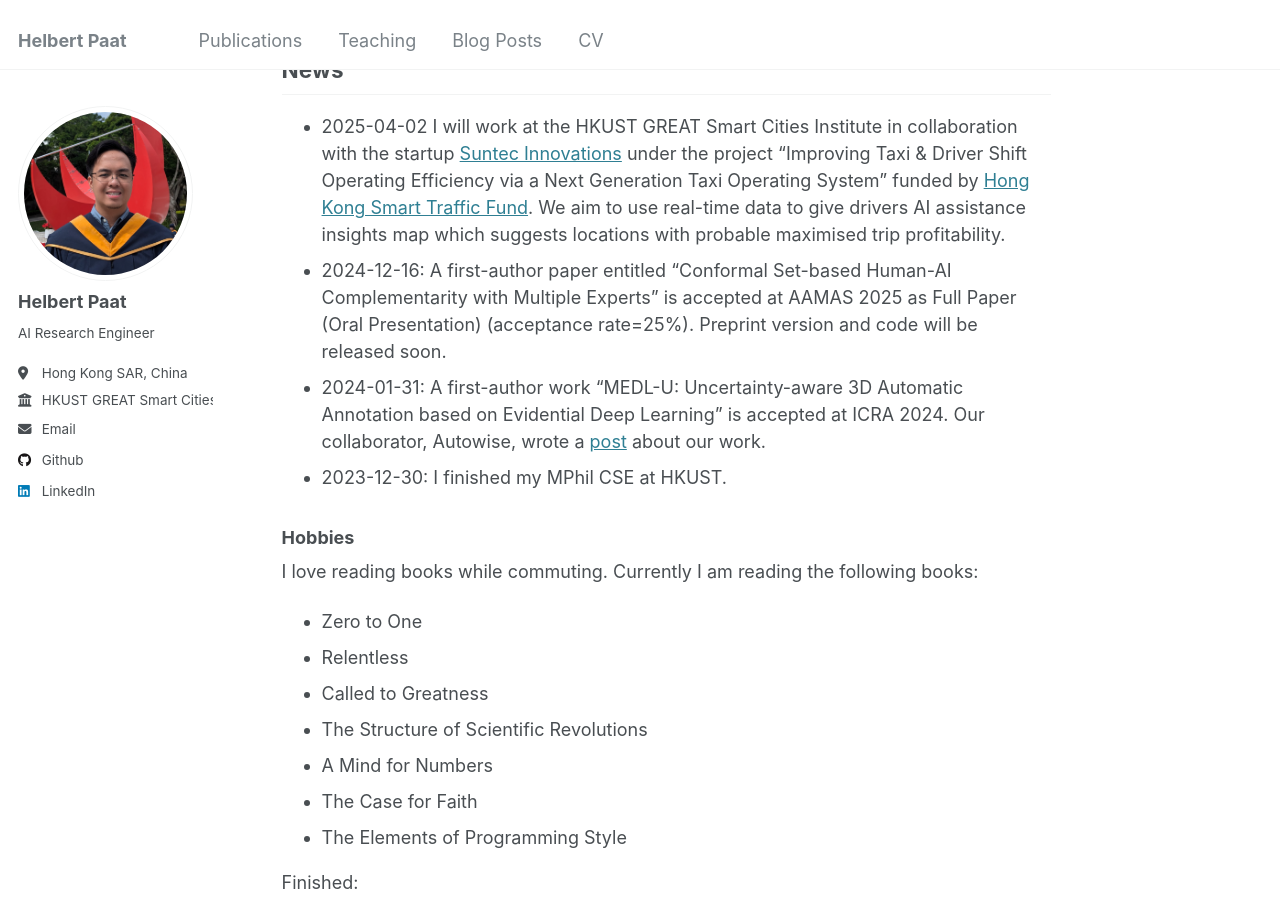
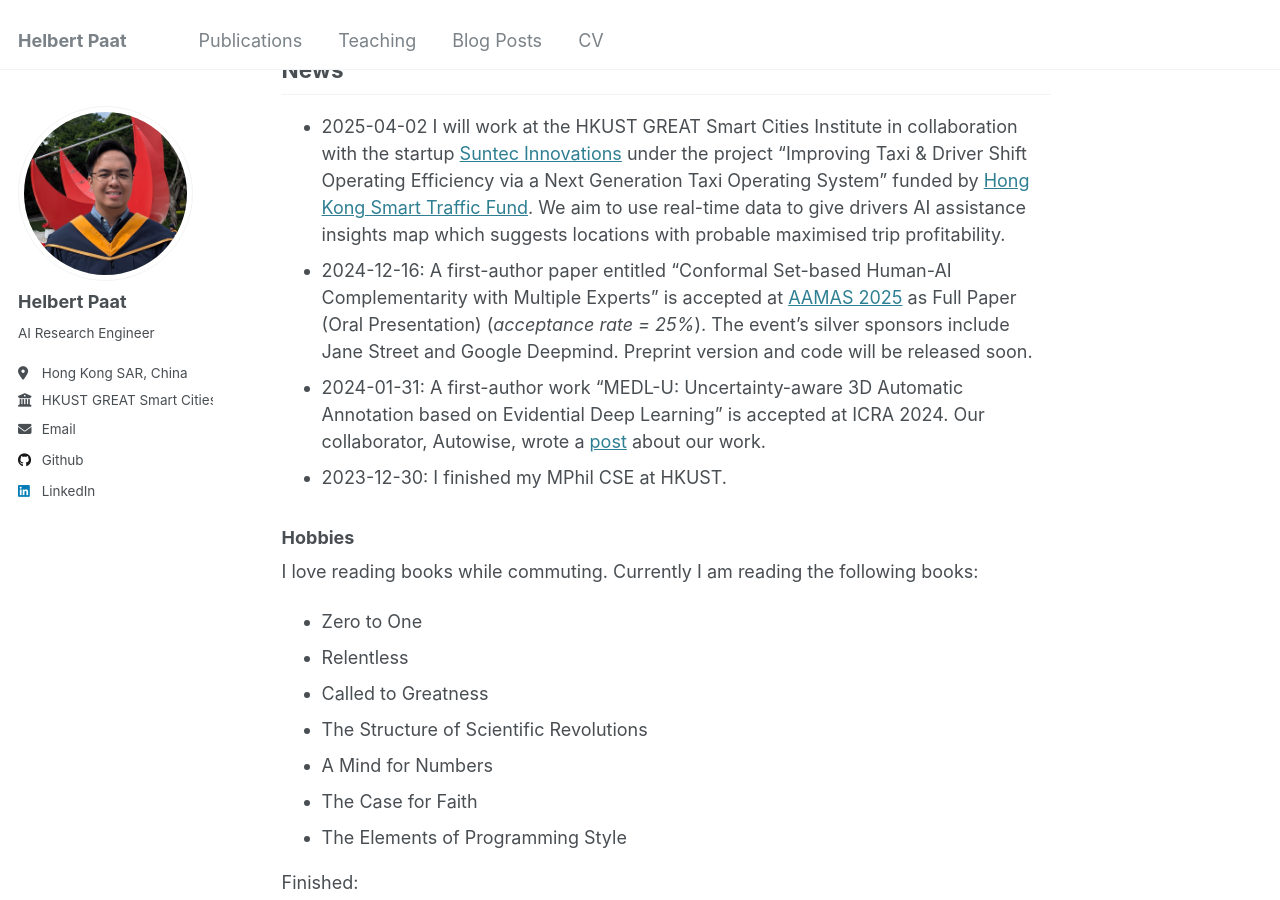
Before and after one commit to paathelb/paathelb.github.io, a Jekyll site: the page built from _pages/about.md, in a window 1280 px wide and 900 px high, scrolled down 326 px. Built offline with Jekyll 4.4.1, drawn with Linux system fonts in a browser that asks for light colours.

Commit message:
Update about.md

```diff
--- a/_pages/about.md
+++ b/_pages/about.md
@@ -53,8 +53,12 @@ More info about configuring Academic Pages can be found in [the guide](https://a
 I'm currently a Research Assistant at [HKUST Intelligent Transportation Systems Lab](https://sites.google.com/view/hkustits/home) led by Prof. [Hong Lo](https://cehklo.people.ust.hk/). I am also affiliated with the [HKUST GREAT Smart Cities Institute](https://gsc.hkust.edu.hk/). Previously, I was also an RA at the Department of Applied Mathematics, PolyU HK, working with Prof. [Guohao Shen](https://ghshen1.github.io/). I obtained my MPhil at HKUST advised by Prof. [Tong Zhang](https://tongzhang-ml.org/) and B.S. Applied Math at UP. Broadly, my research interests are in the applications of AI to engineering and social problems. Specifically, I am interested in transportation, computer vision, human-AI interaction, and uncertainty quantification.
 
 ## News
+<!--
+- A paper is accepted at the 29th International Conference of Hong Kong Society for Transportation Studies.
+- A paper on Frequency Domain Uncertainty Quantification is accepted at the Workshop on Advanced Perception for Autonomous Healthcare (APAH), ICCV 2025.
+-->
 - 2025-04-02 I will work at the HKUST GREAT Smart Cities Institute in collaboration with the startup [Suntec Innovations](https://www.suntec.app/) under the project "Improving Taxi & Driver Shift Operating Efficiency via a Next Generation Taxi Operating System" funded by [Hong Kong Smart Traffic Fund](https://stf.hkpc.org/cs-87-2403-ra/). We aim to use real-time data to give drivers AI assistance insights map which suggests locations with probable maximised trip profitability.
-- 2024-12-16: A first-author paper entitled "Conformal Set-based Human-AI Complementarity with Multiple Experts" is accepted at AAMAS 2025 as Full Paper (Oral Presentation) (acceptance rate=25%). Preprint version and code will be released soon.
+- 2024-12-16: A first-author paper entitled "Conformal Set-based Human-AI Complementarity with Multiple Experts" is accepted at [AAMAS 2025](https://aamas2025.org/) as Full Paper (Oral Presentation) (_acceptance rate = 25%_). The event's silver sponsors include Jane Street and Google Deepmind. Preprint version and code will be released soon.
 - 2024-01-31: A first-author work "MEDL-U: Uncertainty-aware 3D Automatic Annotation based on Evidential Deep Learning" is accepted at ICRA 2024. Our collaborator, Autowise, wrote a [post](https://autowise.ai/en/2024/05/13/autowise-icra2024-paper/) about our work.
 - 2023-12-30: I finished my MPhil CSE at HKUST.
 
```
